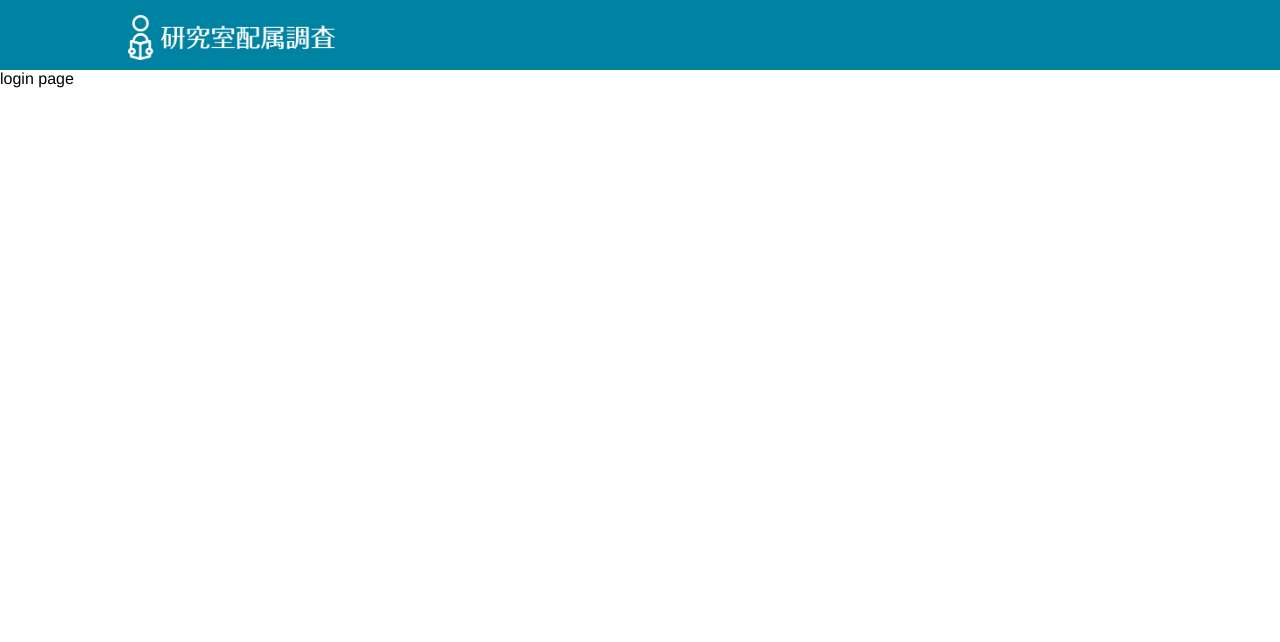
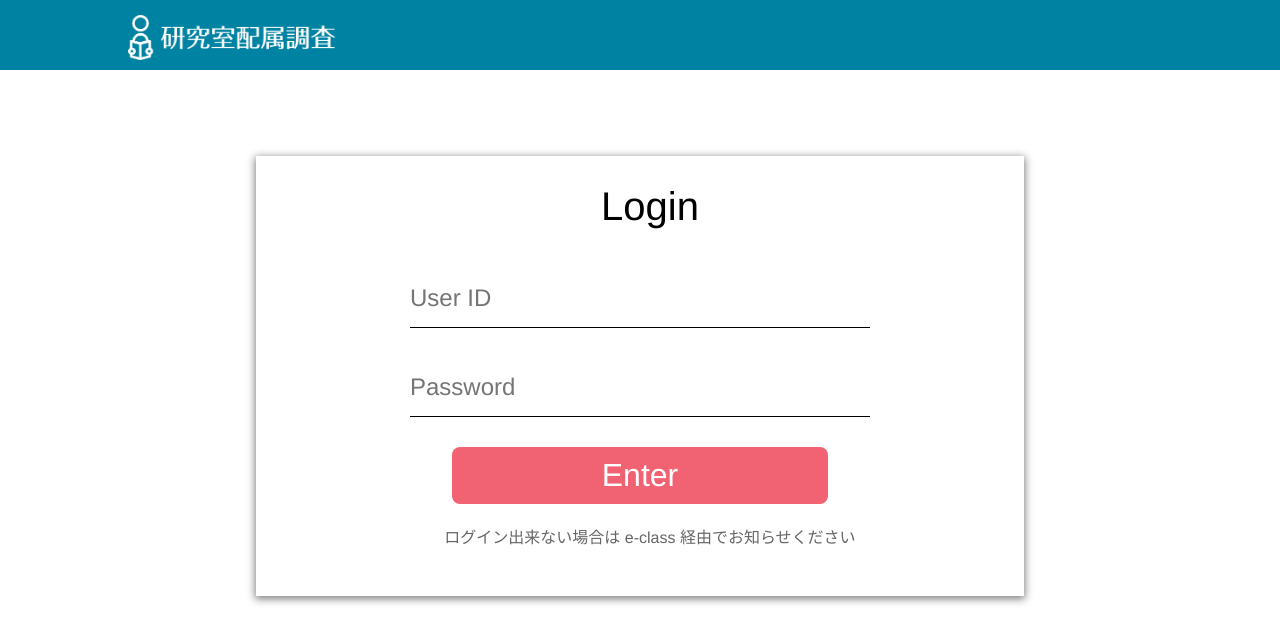
Before and after one commit to shinnosuke-K/lab-assignment-front, a Nuxt app: page /login in a window 1280 px wide. Shown: the top 642 px of the page. Built offline with nearby package versions, Linux system fonts and the light colour scheme.

Commit message:
ログインページの見た目の実装（微調整あり）

```diff
--- /dev/null
+++ b/components/loginCard.vue
@@ -0,0 +1,89 @@
+<template>
+  <div class="card">
+      <form>
+        <p class="form-contents title">Login</p>
+        <div class="form-contents">
+            <UserForm />
+        </div>
+        <div class="form-contents">
+            <PasswordForm />
+        </div>
+        <div class="form-contents">
+            <button type="submit">Enter</button>
+        </div>
+        <p class="form-contents annotation">ログイン出来ない場合は e-class 経由でお知らせください</p>
+      </form>
+  </div>
+</template>
+
+<script>
+import UserForm from '@/components/loginForm/user'
+import PasswordForm from '@/components/loginForm/password'
+
+export default {
+    name: "Card",
+    components: {
+        UserForm,
+        PasswordForm,
+    }
+}
+</script>
+
+<style scoped>
+.card {
+    padding: 0.5em 1em;
+    margin: 86px 20% 0 20%;
+    height: 100;
+    box-shadow: 0 2px 8px 1px gray;
+    display: flex;
+    justify-content: center;
+}
+
+.form-contents {
+    display: flex; /* 要素をFlexコンテナとして定義する */
+    justify-content: center;/* flexアイテムの上下中央を指定する */
+    align-items: center; /* flexアイxテムの左右中央を指定する */
+}
+
+.card p {
+    padding: 10px;
+    margin: 10px 20px 30px 40px;
+}
+
+.form-contents.title {
+    font-size: 2.5rem;
+}
+
+:focus {
+    outline: none;
+}
+
+.input-form {
+    margin: 0px 0px 30px 0px;
+    padding: 15px 150px 15px 0px;
+    border-bottom: solid 1px black;
+    font-size: 1.5rem;
+}
+
+.input-form:focus {
+    border-bottom: solid 2px red;
+}
+
+.input-form::placeholder {
+    font-size: 1.5rem;
+}
+
+button {
+    font-size: 2rem;
+    background-color: #F16272;
+    color: white;
+    border-radius: 0.5rem;
+    padding: 10px 150px;
+}
+
+.form-contents.annotation {
+    font-size: 1rem;
+    color: #666666;
+}
+
+</style>
--- /dev/null
+++ b/components/loginForm/password.vue
@@ -0,0 +1,9 @@
+<template>
+    <input type="text" class="input-form" placeholder="Password">
+</template>
+
+<script>
+export default {
+    name: "passwordFrom"
+}
+</script>
--- /dev/null
+++ b/components/loginForm/user.vue
@@ -0,0 +1,9 @@
+<template>
+    <input type="text" class="input-form" placeholder="User ID">
+</template>
+
+<script>
+export default {
+    name: "userForm"
+}
+</script>
--- a/pages/login.vue
+++ b/pages/login.vue
@@ -1,10 +1,14 @@
 <template>
-    <p>login page</p>
+    <Card />
 </template>
 
 <script>
+import Card from "@/components/loginCard"
+
 export default {
-
+    components: {
+        Card
+    },
 }
 </script>
 
```
